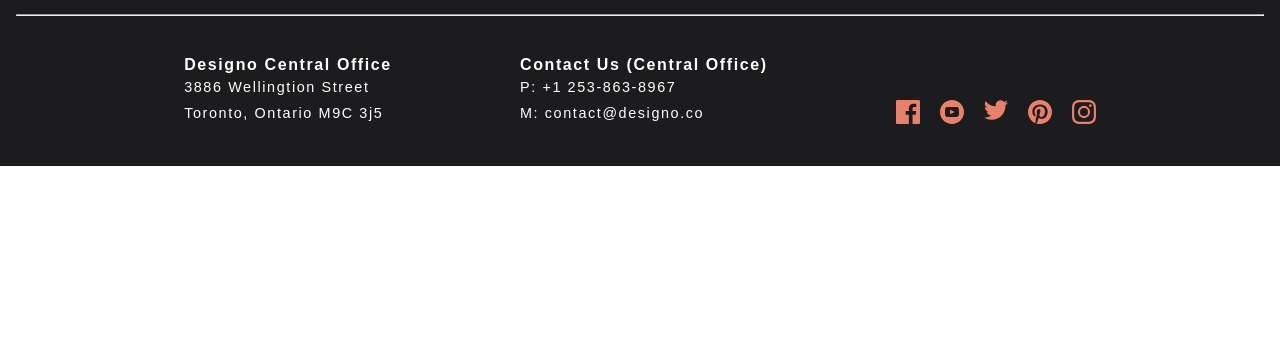
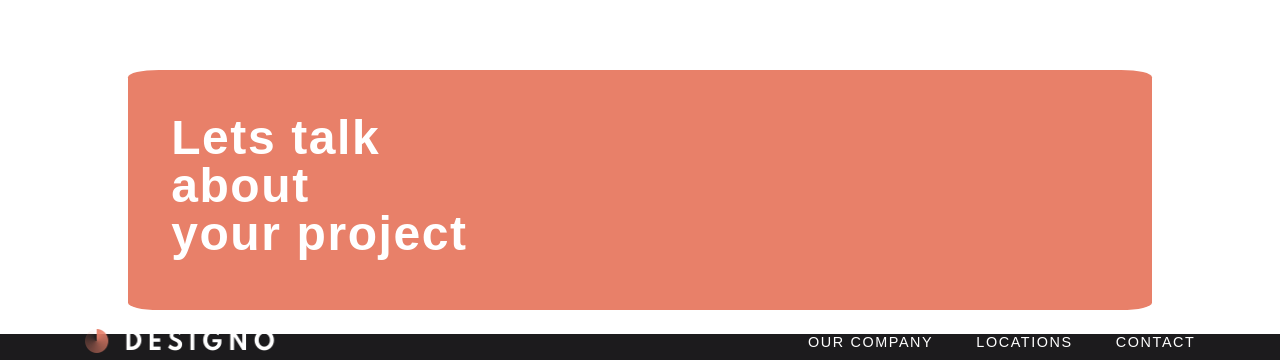
Before and after one commit to steamnp/bfd42, a React (Vite) app: page / in a window 1280 px wide. Shown: the part 529-889 px from the top of the page. Before the commit the page ends 800 px from the top, so only its background shows below. Built offline with nearby package versions, Linux system fonts and the light colour scheme.

Commit message:
add hanging display and css

```diff
--- a/src/common/footer/footer.style.ts
+++ b/src/common/footer/footer.style.ts
@@ -3,6 +3,31 @@ import { Link } from 'react-router-dom'
 
 import { QUERIES } from '../../helpers/media-query'
 
+export const FooterDisplayBoard = styled.div`
+max-width: 80vw;
+min-height: 30vh;
+display: flex;
+margin-left: auto;
+margin-right: auto;
+background-color: var(--color-pry-100);
+z-index: 1;
+margin-top: -280px;
+position:relative;
+justify-content: space-between;
+border-radius: 3%;
+
+`
+export const FooterDisplayHeader = styled.h1`
+margin: 5%;
+color: white;
+`
+export const SectionLeftDisplyBoard = styled.section`
+margin: 25px;
+`
+
+export const SectionRightDisplyBoard = styled.section`
+
+`
 export const FooterUpperSection = styled.div`
 
 `
--- a/src/common/footer/footer.tsx
+++ b/src/common/footer/footer.tsx
@@ -1,15 +1,42 @@
-import { AddressDiv, AddressDivHeader, AddressPara, FooterContainer, FooterLogo, FooterLogoLink, FooterLogoWrap, FooterLowerSection, FooterMenu, FooterMenuItem, FooterMenuItems, FooterUpperSection, FooterWrap, HorizontalLine, SocialMediaLogo } from "./footer.style"
-import { MenuData } from '../../types/styles'
+import {
+  AddressDiv,
+  AddressDivHeader,
+  AddressPara,
+  FooterContainer,
+  FooterDisplayBoard,
+  FooterDisplayHeader,
+  FooterLogo,
+  FooterLogoLink,
+  FooterLogoWrap,
+  FooterLowerSection,
+  FooterMenu,
+  FooterMenuItem,
+  FooterMenuItems,
+  FooterUpperSection,
+  FooterWrap,
+  HorizontalLine,
+  SectionLeftDisplyBoard,
+  SectionRightDisplyBoard,
+  SocialMediaLogo,
+} from "./footer.style";
+import { MenuData } from "../../types/styles";
 import FacebookLogo from "../logos/facebook";
 import TwitterLogo from "../logos/twitter";
 import YoutubeLogo from "../logos/youtube";
 import PineterestLogo from "../logos/pineterest";
 import InstgramLogo from "../logos/instagram";
 
-
 export default function Footer({ data }: { data: MenuData }) {
   return (
     <FooterContainer>
+      <FooterDisplayBoard>
+        <SectionLeftDisplyBoard>
+         <FooterDisplayHeader> Lets talk about <br/> your project</FooterDisplayHeader>
+        </SectionLeftDisplyBoard>
+        <SectionRightDisplyBoard>
+
+        </SectionRightDisplyBoard>
+      </FooterDisplayBoard>
       <FooterUpperSection>
         <FooterWrap>
           <FooterLogoWrap>
@@ -36,34 +63,25 @@ export default function Footer({ data }: { data: MenuData }) {
             </FooterMenuItems>
           </FooterMenu>
         </FooterWrap>
-
       </FooterUpperSection>
       <HorizontalLine />
       <FooterLowerSection>
         <AddressDiv>
           <AddressDivHeader>Designo Central Office</AddressDivHeader>
-          <AddressPara>
-            3886 Wellingtion Street
-          </AddressPara>
-          <AddressPara>
-            Toronto, Ontario M9C 3j5
-          </AddressPara>
+          <AddressPara>3886 Wellingtion Street</AddressPara>
+          <AddressPara>Toronto, Ontario M9C 3j5</AddressPara>
         </AddressDiv>
         <AddressDiv>
           <AddressDivHeader>Contact Us (Central Office)</AddressDivHeader>
-          <AddressPara>
-            P: +1 253-863-8967
-          </AddressPara>
-          <AddressPara>
-            M: contact@designo.co
-          </AddressPara>
+          <AddressPara>P: +1 253-863-8967</AddressPara>
+          <AddressPara>M: contact@designo.co</AddressPara>
         </AddressDiv>
         <SocialMediaLogo>
-          <FacebookLogo/>
-          <YoutubeLogo/>
-          <TwitterLogo/>
-          <PineterestLogo/>
-          <InstgramLogo/>
+          <FacebookLogo />
+          <YoutubeLogo />
+          <TwitterLogo />
+          <PineterestLogo />
+          <InstgramLogo />
         </SocialMediaLogo>
       </FooterLowerSection>
     </FooterContainer>
--- a/src/pages/home/home.style.ts
+++ b/src/pages/home/home.style.ts
@@ -4,6 +4,8 @@ import styled from "styled-components";
 export const Container = styled.div`
 max-height: 800px;
 margin-top: 50px;
+position: relative;
+margin-bottom: 400px;
 `
 export const Box = styled.div`
 height: fit-content;
```
